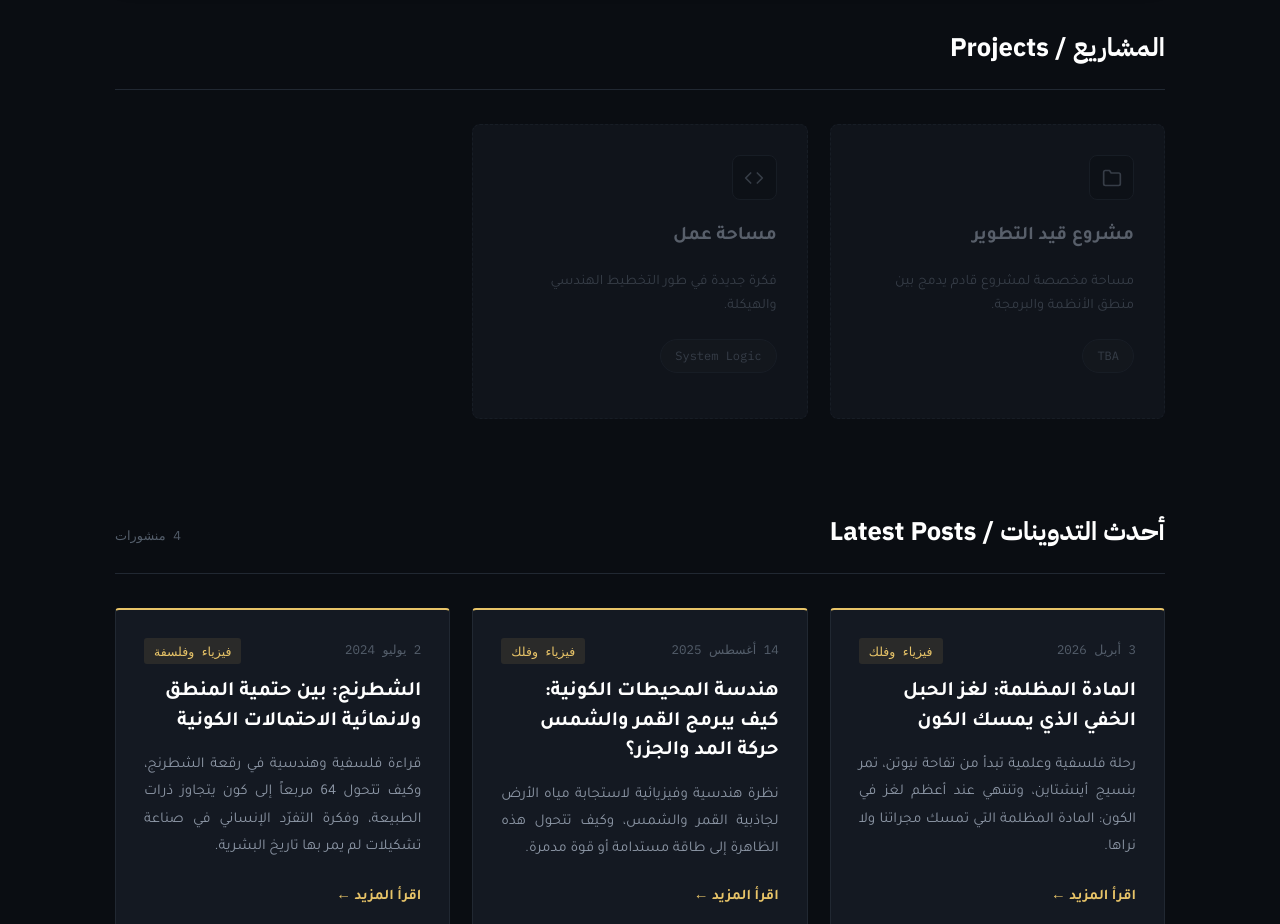
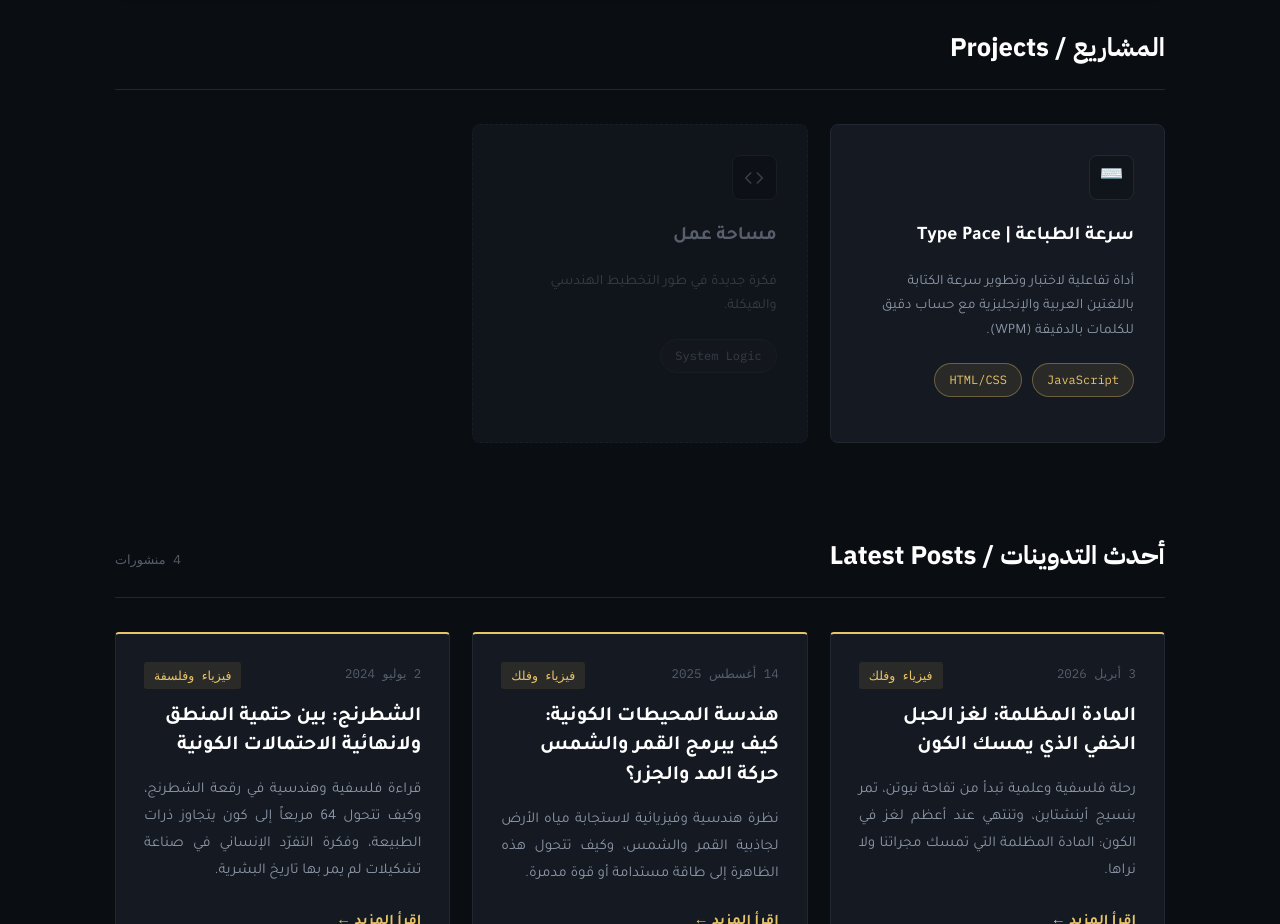
Before and after one commit to MshalAlruwaili/MshalAlruwaili.github.io, a plain HTML site: page index.html in a window 1280 px wide. Shown: the part 1820-2744 px from the top of the page. Drawn offline with Linux system fonts and the light colour scheme.

Commit message:
Add typing speed tool project section
Added a new project section for a typing tool with details.

```diff
--- a/index.html
+++ b/index.html
@@ -563,16 +563,20 @@
         <div class="projects-grid">
 
             <!-- مشروع فارغ 1 -->
-            <div class="regular-project">
-                <div class="empty-icon">
-                    <svg width="20" height="20" viewBox="0 0 24 24" fill="none" stroke="currentColor" stroke-width="2" stroke-linecap="round" stroke-linejoin="round"><path d="M22 19a2 2 0 0 1-2 2H4a2 2 0 0 1-2-2V5a2 2 0 0 1 2-2h5l2 3h9a2 2 0 0 1 2 2z"></path></svg>
+            <!-- أداة سرعة الطباعة -->
+            <a href="/typing" style="text-decoration: none; display: contents;">
+                <div class="regular-project" style="opacity: 1; border-style: solid; border-color: var(--border-color); cursor: pointer;">
+                    <div class="empty-icon" style="font-size: 1.2em;">
+                        ⌨️
+                    </div>
+                    <h3 class="regular-project-title" style="color: #fff;">سرعة الطباعة | Type Pace</h3>
+                    <p class="project-desc" style="font-size: 0.9em; color: var(--text-muted);">أداة تفاعلية لاختبار وتطوير سرعة الكتابة باللغتين العربية والإنجليزية مع حساب دقيق للكلمات بالدقيقة (WPM).</p>
+                    <div class="tech-stack">
+                        <span class="tech-pill highlight">JavaScript</span>
+                        <span class="tech-pill highlight">HTML/CSS</span>
+                    </div>
                 </div>
-                <h3 class="regular-project-title">مشروع قيد التطوير</h3>
-                <p class="project-desc" style="font-size: 0.9em; color: var(--text-faint);">مساحة مخصصة لمشروع قادم يدمج بين منطق الأنظمة والبرمجة.</p>
-                <div class="tech-stack">
-                    <span class="tech-pill">TBA</span>
-                </div>
-            </div>
+            </a>
 
             <!-- مشروع فارغ 2 -->
             <div class="regular-project">
```
